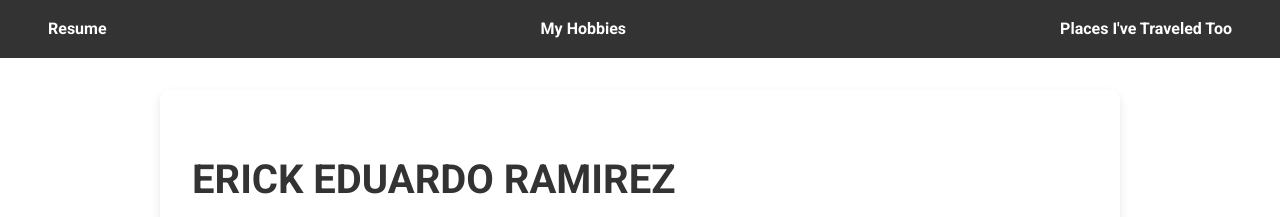
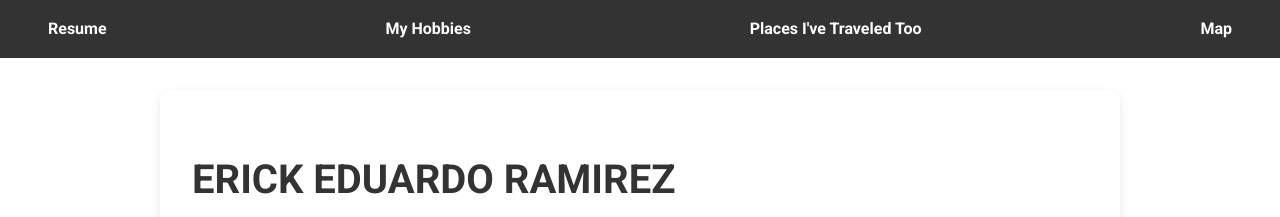
Before and after one commit to rambones101/webdev_project3, a plain HTML site: page index.html in a window 1280 px wide. Shown: the top 217 px of the page. Drawn offline with Linux system fonts and the light colour scheme.

Commit message:
updated nagivation bar in all pages

```diff
--- a/index.html
+++ b/index.html
@@ -15,6 +15,7 @@
       <li><a href="index.html">Resume</a></li>
       <li><a href="page1.html">My Hobbies</a></li>
       <li><a href="page2.html">Places I've Traveled Too</a></li>
+      <li><a href="map.html">Map</a></li>
     </ul>
   </nav>
 
```
Also changed, not shown: page1.html (+1 -0 lines), page2.html (+1 -0 lines).
